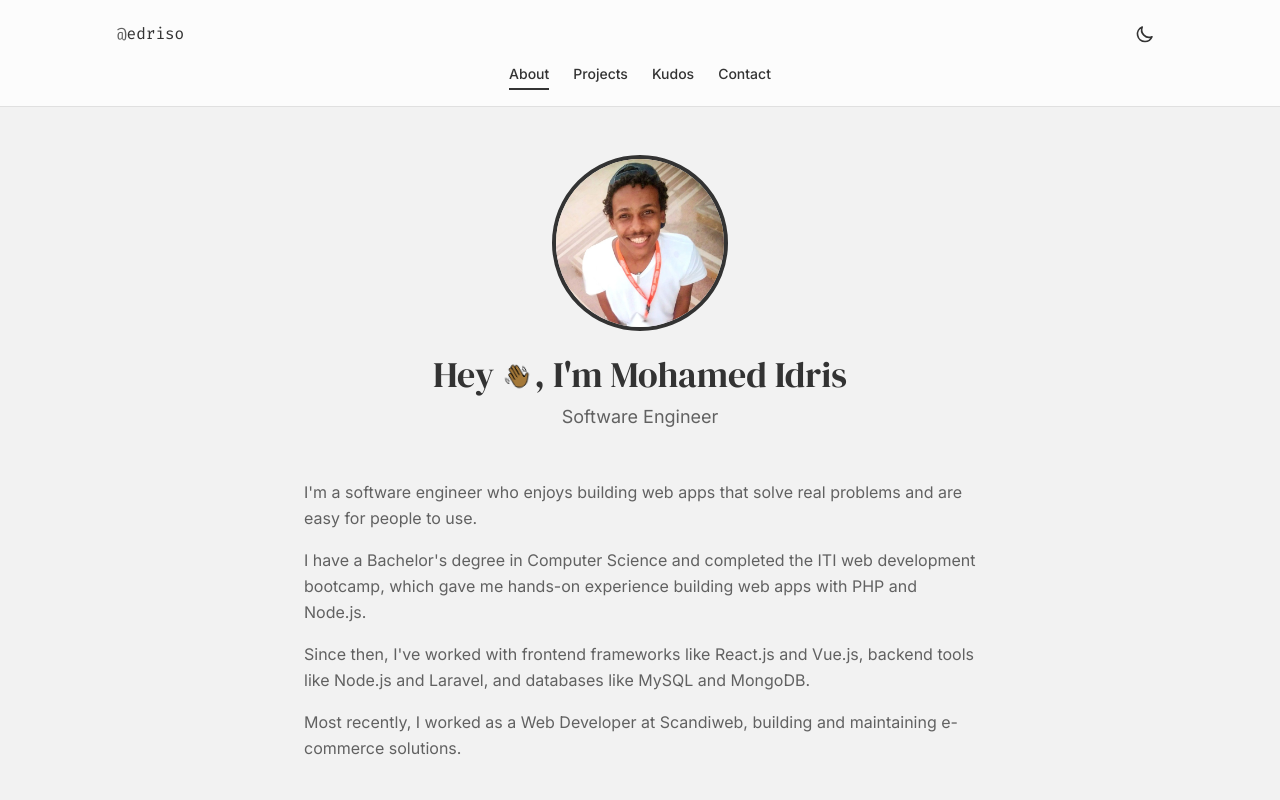
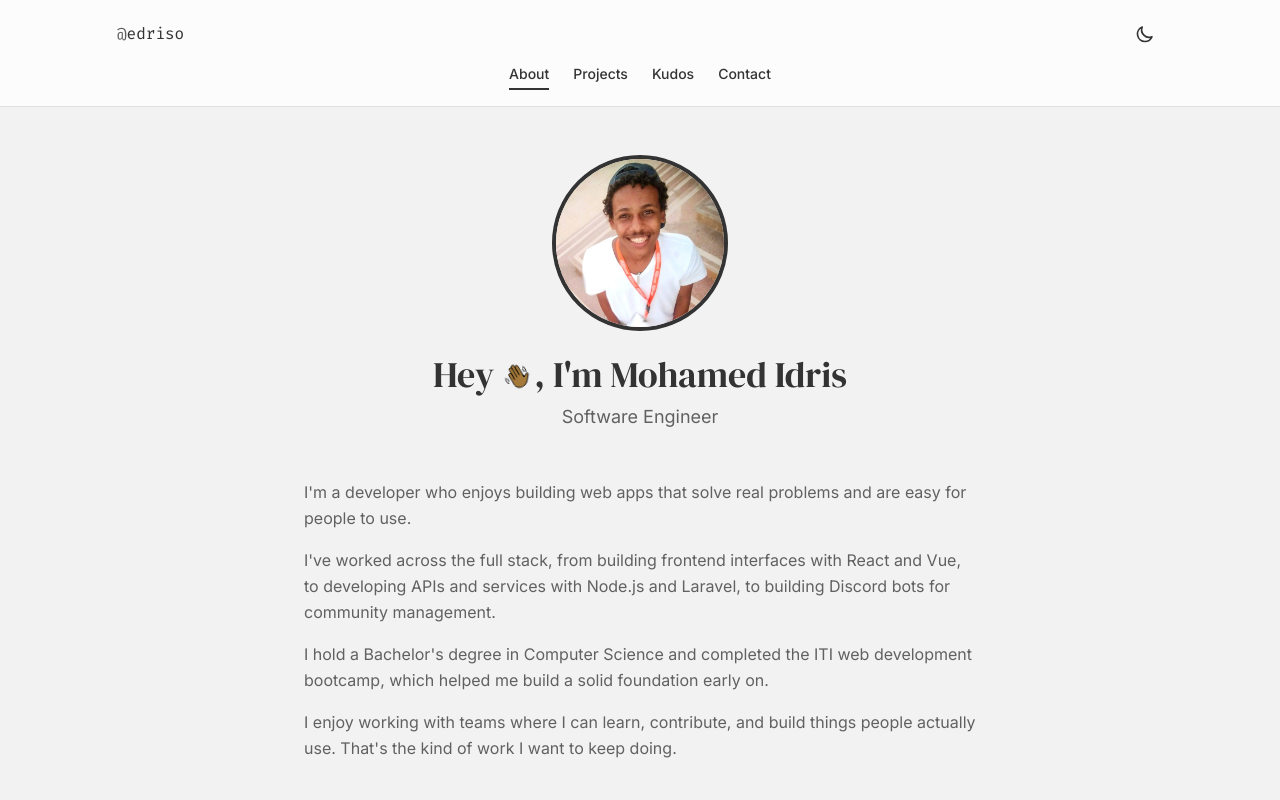
Before and after one commit to edriso/portfolio, a React (Vite) app: page / in a window 1280 px wide. Shown: the top 800 px of the page. Built offline with nearby package versions, Linux system fonts and the light colour scheme; no server answers.

Commit message:
Rewrite about bio

```diff
--- a/src/pages/About.jsx
+++ b/src/pages/About.jsx
@@ -72,22 +72,24 @@ function About() {
       {/* Bio */}
       <div className="max-w-2xl space-y-4 text-muted leading-relaxed mb-12">
         <p>
-          I&apos;m a software engineer who enjoys building web apps that solve
-          real problems and are easy for people to use.
+          I&apos;m a developer who enjoys building web apps that solve real
+          problems and are easy for people to use.
         </p>
         <p>
-          I have a Bachelor&apos;s degree in Computer Science and completed the
-          ITI web development bootcamp, which gave me hands-on experience
-          building web apps with PHP and Node.js.
+          I&apos;ve worked across the full stack, from building frontend
+          interfaces with React and Vue, to developing APIs and services with
+          Node.js and Laravel, to building Discord bots for community
+          management.
         </p>
         <p>
-          Since then, I&apos;ve worked with frontend frameworks like React.js
-          and Vue.js, backend tools like Node.js and Laravel, and databases like
-          MySQL and MongoDB.
+          I hold a Bachelor&apos;s degree in Computer Science and completed the
+          ITI web development bootcamp, which helped me build a solid foundation
+          early on.
         </p>
         <p>
-          Most recently, I worked as a Web Developer at Scandiweb, building and
-          maintaining e-commerce solutions.
+          I enjoy working with teams where I can learn, contribute, and build
+          things people actually use. That&apos;s the kind of work I want to
+          keep doing.
         </p>
       </div>
 
```
